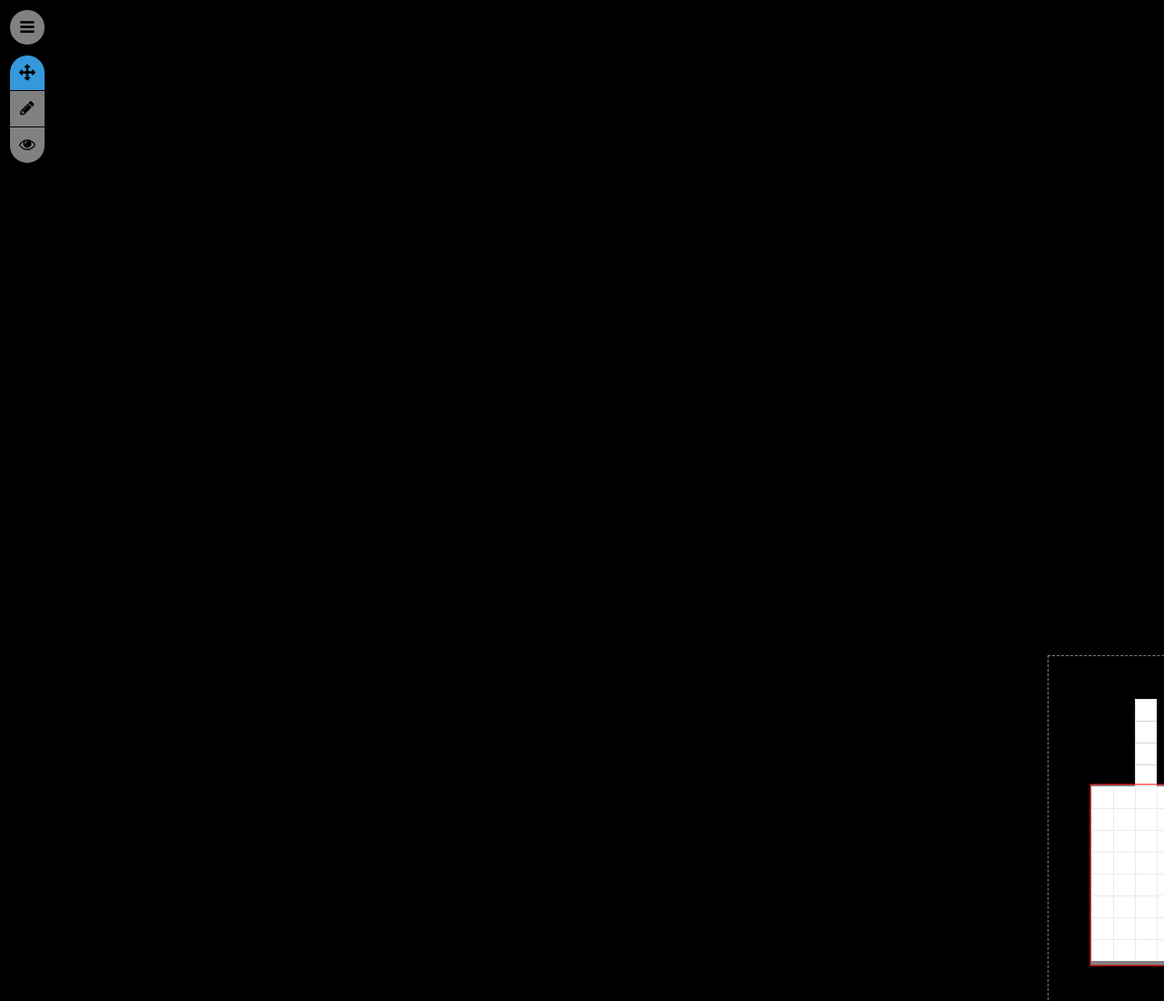
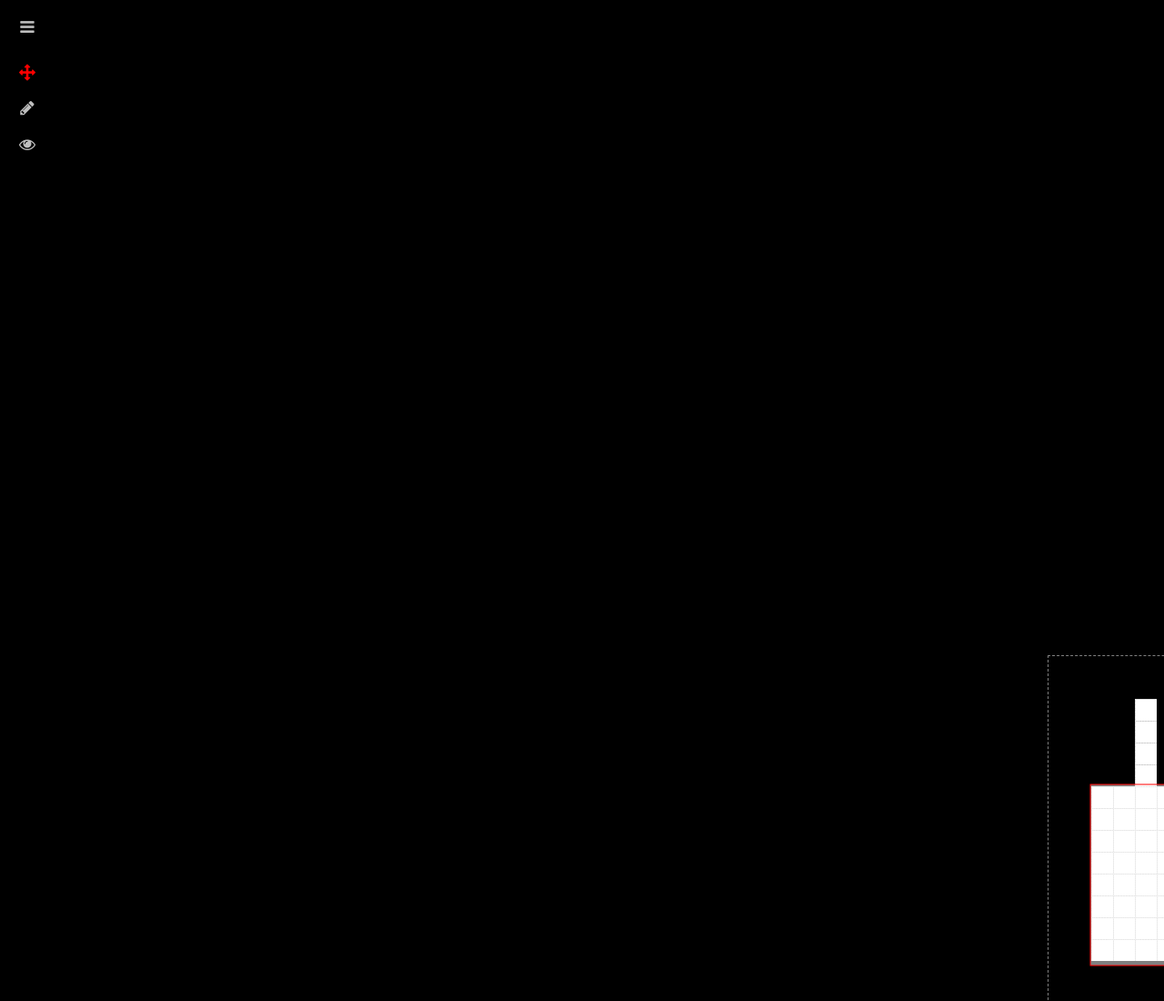
Before and after one commit to bejbej/dungeonmap, a plain HTML site: page index.html in a window 1280 px wide. Shown: the top 1100 px of the page at 91% size. Drawn offline with Linux system fonts and the light colour scheme.

Commit message:
Minimal buttons

```diff
--- a/styles/app.css
+++ b/styles/app.css
@@ -1,5 +1,20 @@
 * {
     box-sizing: border-box;
+}
+::-webkit-scrollbar {
+    background-color:rgba(0,0,0,0);
+}
+::-webkit-scrollbar-thumb {
+    background-color: rgba(255,255,255,0.75);
+    border: 1px solid black;
+    border-radius: 999px;
+}
+::-webkit-scrollbar-thumb:vertical {
+    width: 20px;
+    height: 20px;
+}
+::-webkit-scrollbar-corner {
+    background-color: black;
 }
 body {
     margin: 0;
--- a/styles/toolbar.css
+++ b/styles/toolbar.css
@@ -7,7 +7,6 @@
 .toolbar .button-group {
     margin: 10px;
 }
-
 .toolbar #show-menu {
     border-radius: 999px;
 }
@@ -17,20 +16,13 @@
     display: block;
     position: relative;
     border: 1px solid black;
-    background-color: rgba(255,255,255,0.5);
+    color: rgba(255,255,255,0.75);
+    background-color: rgba(0,0,0,0.75);
     font-size: 18px;
 }
 
-.toolbar .button-group button:first-of-type {
-    border-top-left-radius: 999px;
-    border-top-right-radius: 999px;
-}
 .toolbar .button-group button:not(:first-of-type) {
     border-top-width: 0px;
-}
-.toolbar .button-group button:last-of-type {
-    border-bottom-left-radius: 999px;
-    border-bottom-right-radius: 999px;
 }
 
 .toolbar button .tooltip {
@@ -46,15 +38,16 @@
     left: 42px;
     top: 7px;
     padding: 4px 8px 4px 8px;
-    background-color: rgba(0,0,0,0.5);
+    background-color: rgba(0,0,0,0.75);
     color: white;
     border-radius: 999px;
 }
 
 .toolbar button.active {
-    background-color: #3498db;
+    color: red;
 }
 .toolbar button:not(.active):hover,
 .toolbar button:not(.active):active {
+    color: black;
     background-color: white;
 }
```
